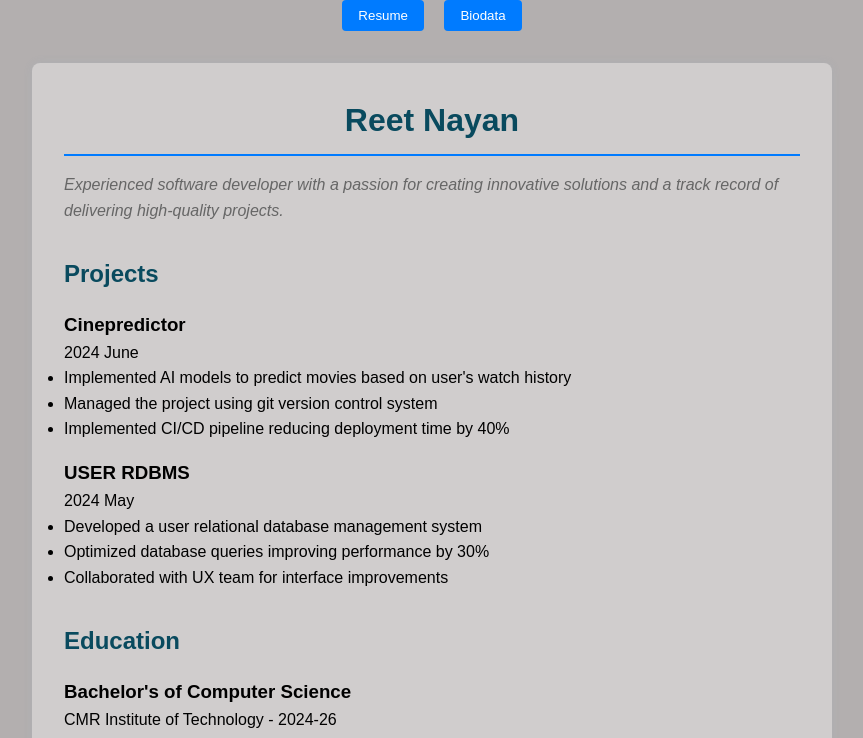
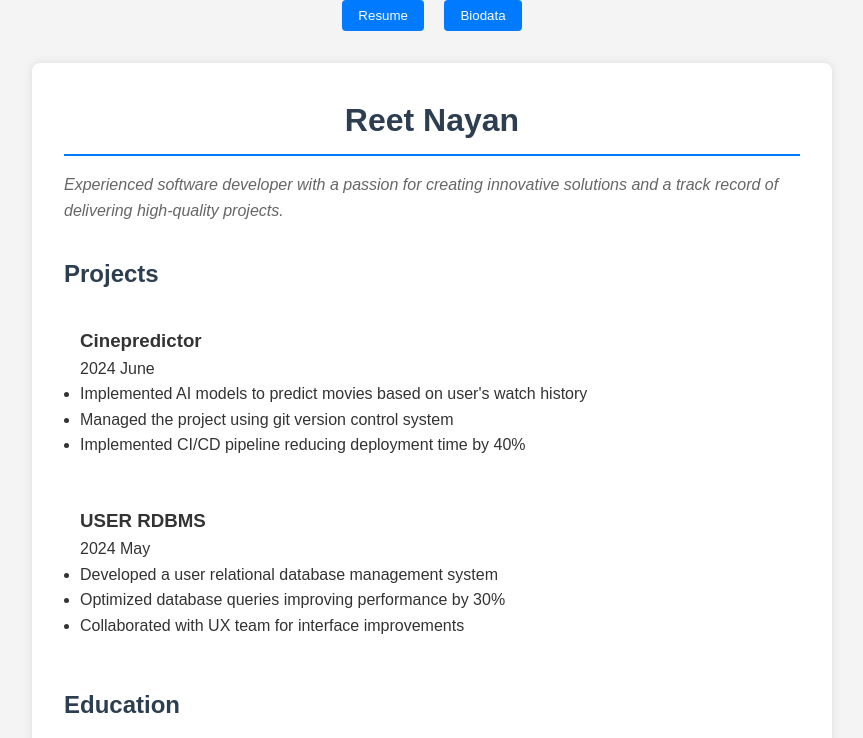
Before and after one commit to ReetNayan/webtechlab, a plain HTML site: page index.html in a window 1280 px wide. Both pictures are taken after a click on the button "Resume". Shown: the top 738 px of the page, without its empty margins (208-1071 px from the left). Drawn offline with Linux system fonts and the light colour scheme.

Commit message:
Fix 1 of js

```diff
--- a/index.html
+++ b/index.html
@@ -4,6 +4,12 @@
     <meta charset="UTF-8">
     <meta name="viewport" content="width=device-width, initial-scale=1.0">
     <title>Reet's Resume & Biodata</title>
+    <!DOCTYPE html>
+<html lang="en">
+<head>
+    <meta charset="UTF-8">
+    <meta name="viewport" content="width=device-width, initial-scale=1.0">
+    <title>Resume & Biodata</title>
     <style>
         * {
             margin: 0;
@@ -14,17 +20,25 @@
 
         body {
             line-height: 1.6;
-            color: #000000;
-            background-color: #b3afaf;
+            color: #333;
+            background-color: #f4f4f4;
         }
 
         .container {
             max-width: 800px;
             margin: 2rem auto;
             padding: 2rem;
-            background-color: rgb(208, 205, 205);
-            box-shadow: 0 0 10px rgba(114, 175, 213, 0.1);
+            background-color: white;
+            box-shadow: 0 0 10px rgba(0,0,0,0.1);
             border-radius: 8px;
+            opacity: 0;
+            transform: translateY(20px);
+            transition: opacity 0.5s, transform 0.5s;
+        }
+
+        .container.show {
+            opacity: 1;
+            transform: translateY(0);
         }
 
         .navigation {
@@ -41,10 +55,12 @@
             border-radius: 4px;
             cursor: pointer;
             text-decoration: none;
+            transition: transform 0.2s, background-color 0.3s;
         }
 
         .nav-button:hover {
-            background-color: #e8b90f;
+            background-color: #0056b3;
+            transform: scale(1.05);
         }
 
         .page {
@@ -56,8 +72,10 @@
         }
 
         h1, h2 {
-            color: #094a5e;
+            color: #2c3e50;
             margin-bottom: 1rem;
+            position: relative;
+            overflow: hidden;
         }
 
         h1 {
@@ -68,10 +86,27 @@
 
         .section {
             margin-bottom: 2rem;
+            opacity: 0;
+            transform: translateX(-20px);
+            transition: opacity 0.5s, transform 0.5s;
+        }
+
+        .section.show {
+            opacity: 1;
+            transform: translateX(0);
         }
 
         .experience-item, .education-item {
             margin-bottom: 1rem;
+            padding: 1rem;
+            border-radius: 4px;
+            transition: transform 0.3s, box-shadow 0.3s;
+            cursor: pointer;
+        }
+
+        .experience-item:hover, .education-item:hover {
+            transform: translateY(-5px);
+            box-shadow: 0 5px 15px rgba(0,0,0,0.1);
         }
 
         .skills-list {
@@ -85,6 +120,14 @@
             padding: 0.25rem 0.75rem;
             border-radius: 15px;
             font-size: 0.9rem;
+            transition: transform 0.2s, background-color 0.3s;
+            cursor: pointer;
+        }
+
+        .skill-tag:hover {
+            transform: scale(1.1);
+            background-color: #007bff;
+            color: white;
         }
 
         .bio-grid {
@@ -104,6 +147,8 @@
             color: #666;
             margin-bottom: 2rem;
         }
+
+        /* Toast Notification Style */
         .toast {
             position: fixed;
             bottom: 20px;
```
